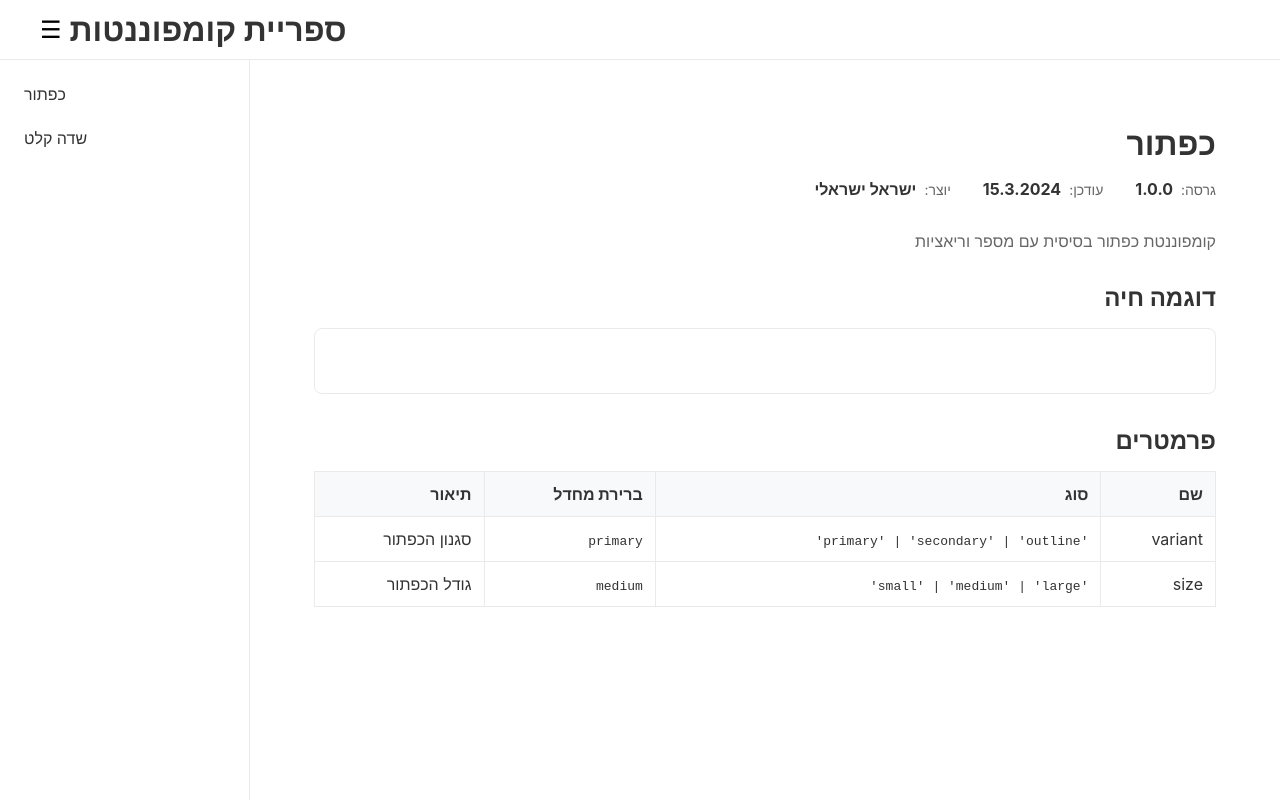
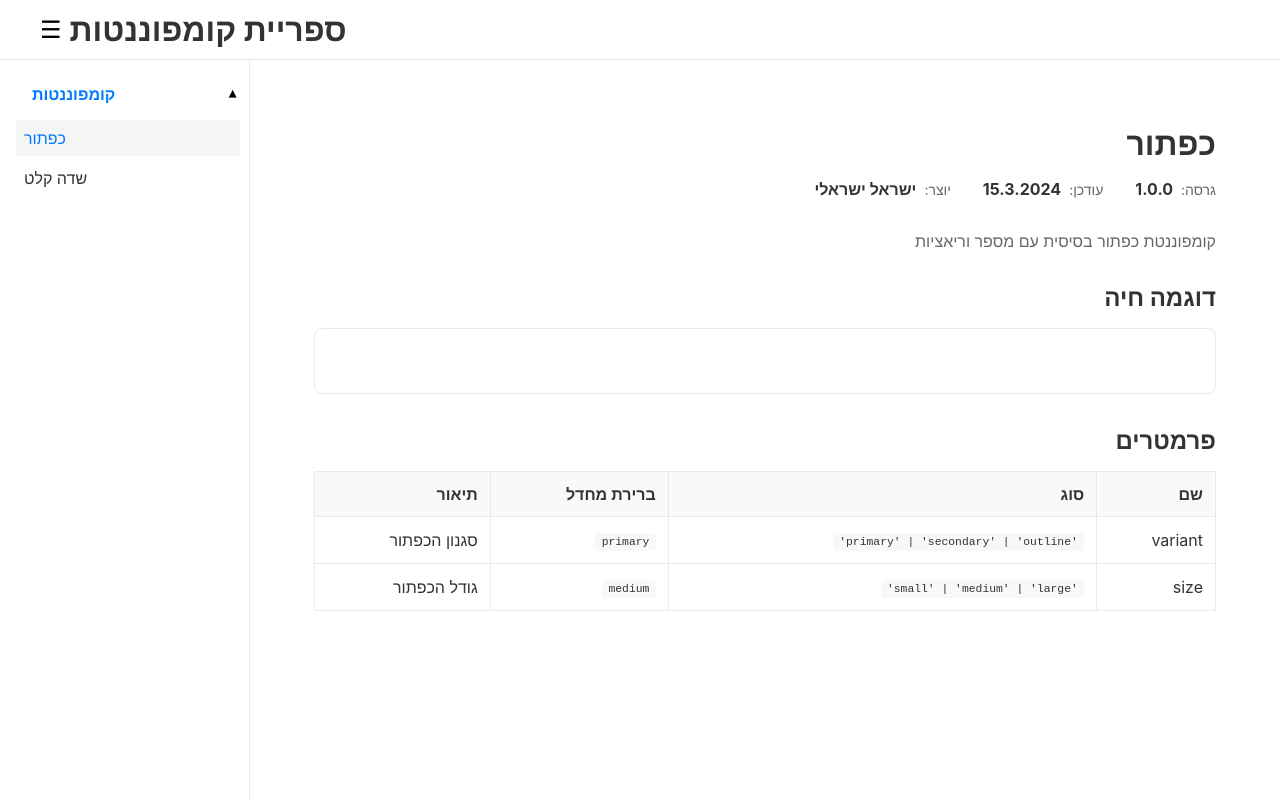
Before and after one commit to chezkin/lb, a React (Vite) app: page /features/button in a window 1280 px wide. Built offline with nearby package versions, Linux system fonts and the light colour scheme.

Commit message:
feat: enhance Sidebar and FeaturePage components with NavGroup and PropsTable integration

```diff
--- /dev/null
+++ b/src/components/NavGroup/NavGroup.module.scss
@@ -0,0 +1,71 @@
+@use '../../styles/variables' as *;
+
+.navGroup {
+  width: 100%;
+  @include flex-column;
+  gap: 0.5rem;
+}
+
+.header {
+  display: flex;
+  align-items: center;
+  width: 100%;
+  padding-left: 0.5rem;
+}
+
+.title {
+  flex: 1;
+  padding: 0.5rem;
+  @include link-reset;
+  @include hover-effect;
+  font-weight: 600;
+  white-space: nowrap;
+  overflow: hidden;
+  text-overflow: ellipsis;
+  min-width: 0;
+  max-width: 80%;
+
+  &.active {
+    color: var(--primary-color);
+  }
+}
+
+.expandButton {
+  background: none;
+  border: none;
+  padding: 0.5rem;
+  cursor: pointer;
+  transition: transform 0.2s ease;
+  flex-shrink: 0;
+
+  &.expanded {
+    transform: rotate(180deg);
+  }
+
+  &:hover {
+    opacity: 0.8;
+  }
+}
+
+.items {
+  @include flex-column;
+  gap: 0.25rem;
+  padding-right: 1rem;
+  margin-right: 0.5rem;
+  border-right: 2px solid $border-color;
+}
+
+.item {
+  padding: 0.5rem;
+  @include link-reset;
+  @include hover-effect;
+  white-space: nowrap;
+  overflow: hidden;
+  text-overflow: ellipsis;
+
+  &.active {
+    color: var(--primary-color);
+    background: $hover-bg;
+    border-radius: 4px;
+  }
+}
--- /dev/null
+++ b/src/components/NavGroup/NavGroup.tsx
@@ -0,0 +1,64 @@
+import { useState, useEffect } from 'react'
+import { Link, useLocation } from 'react-router-dom'
+import styles from './NavGroup.module.scss'
+
+interface NavItem {
+  id: string
+  name: string
+}
+
+interface NavGroupProps {
+  title: string
+  baseUrl: string
+  items: NavItem[]
+}
+
+const NavGroup = ({ title, baseUrl, items }: NavGroupProps) => {
+  const [isExpanded, setIsExpanded] = useState(false)
+  const location = useLocation()
+
+  // בדיקה האם אנחנו נמצאים בתת-נתיב של הקבוצה הזו
+  const isActiveGroup = location.pathname.startsWith(`/${baseUrl}`)
+  const activeItemId = location.pathname.split('/').pop()
+
+  // פתיחה אוטומטית של הקבוצה אם אנחנו בתוכה
+  useEffect(() => {
+    if (isActiveGroup) {
+      setIsExpanded(true)
+    }
+  }, [isActiveGroup])
+
+  return (
+    <div className={styles.navGroup}>
+      <div className={styles.header}>
+        <Link
+          to={`/${baseUrl}`}
+          className={`${styles.title} ${isActiveGroup ? styles.active : ''}`}
+        >
+          {title}
+        </Link>
+        <button
+          onClick={() => setIsExpanded(!isExpanded)}
+          className={`${styles.expandButton} ${isExpanded ? styles.expanded : ''}`}
+        >
+          ▼
+        </button>
+      </div>
+      {isExpanded && (
+        <div className={styles.items}>
+          {items.map(item => (
+            <Link
+              key={item.id}
+              to={`/${baseUrl}/${item.id}`}
+              className={`${styles.item} ${item.id === activeItemId ? styles.active : ''}`}
+            >
+              {item.name}
+            </Link>
+          ))}
+        </div>
+      )}
+    </div>
+  )
+}
+
+export default NavGroup
--- /dev/null
+++ b/src/components/PropsTable/PropsTable.module.scss
@@ -0,0 +1,25 @@
+.table {
+  width: 100%;
+  border-collapse: collapse;
+  direction: rtl;
+
+  th, td {
+    padding: 0.75rem;
+    border: 1px solid #eaeaea;
+    text-align: right;
+  }
+
+  th {
+    background-color: #f8f9fa;
+    font-weight: 600;
+  }
+
+  code {
+    direction: ltr;
+    display: inline-block;
+    background-color: #f6f8fa;
+    padding: 0.2rem 0.4rem;
+    border-radius: 4px;
+    font-size: 0.875em;
+  }
+}
--- /dev/null
+++ b/src/components/PropsTable/PropsTable.tsx
@@ -0,0 +1,35 @@
+import { FeatureParam } from '../../data/features'
+import styles from './PropsTable.module.scss'
+
+interface PropsTableProps {
+  params: FeatureParam[]
+}
+
+const PropsTable = ({ params }: PropsTableProps) => {
+  if (!params || params.length === 0) return null
+
+  return (
+    <table className={styles.table}>
+      <thead>
+        <tr>
+          <th>שם</th>
+          <th>סוג</th>
+          <th>ברירת מחדל</th>
+          <th>תיאור</th>
+        </tr>
+      </thead>
+      <tbody>
+        {params.map(param => (
+          <tr key={param.name}>
+            <td>{param.name}</td>
+            <td><code>{param.type}</code></td>
+            <td><code>{param.defaultValue}</code></td>
+            <td>{param.description}</td>
+          </tr>
+        ))}
+      </tbody>
+    </table>
+  )
+}
+
+export default PropsTable
--- a/src/components/Sidebar/Sidebar.tsx
+++ b/src/components/Sidebar/Sidebar.tsx
@@ -1,5 +1,5 @@
-import { Link } from 'react-router-dom'
 import { features } from '../../data/features'
+import NavGroup from '../../components/NavGroup/NavGroup'
 import styles from './Sidebar.module.scss'
 
 interface SidebarProps {
@@ -8,16 +8,18 @@ interface SidebarProps {
 
 const Sidebar = ({ isOpen }: SidebarProps) => {
   return (
-    isOpen &&
-    <aside className={`${styles.sidebar} ${isOpen ? styles.open : ''}`}>
-      <nav>
-        {features.map(feature => (
-          <Link key={feature.id} to={`/features/${feature.id}`}>
-            {feature.name}
-          </Link>
-        ))}
-      </nav>
-    </aside>
+    isOpen && (
+      <aside className={`${styles.sidebar} ${isOpen ? styles.open : ''}`}>
+        <nav>
+          <NavGroup
+            title="קומפוננטות"
+            baseUrl="features"
+            items={features}
+          />
+          {/* אפשר להוסיף עוד קבוצות ניווט כאן */}
+        </nav>
+      </aside>
+    )
   )
 }
 
--- a/src/pages/FeaturePage/FeaturePage.tsx
+++ b/src/pages/FeaturePage/FeaturePage.tsx
@@ -1,5 +1,6 @@
 import { useParams } from 'react-router-dom'
 import { features } from '../../data/features'
+import PropsTable from '../../components/PropsTable/PropsTable'
 import styles from './FeaturePage.module.scss'
 
 const FeaturePage = () => {
@@ -32,7 +33,6 @@ const FeaturePage = () => {
 
       <p className={styles.description}>{feature.description}</p>
 
-
       <section className={styles.section}>
         <h2>דוגמה חיה</h2>
         <div className={styles.demo}>
@@ -43,26 +43,7 @@ const FeaturePage = () => {
       {feature.params && feature.params.length > 0 && (
         <section className={styles.section}>
           <h2>פרמטרים</h2>
-          <table className={styles.table}>
-            <thead>
-              <tr>
-                <th>שם</th>
-                <th>סוג</th>
-                <th>ברירת מחדל</th>
-                <th>תיאור</th>
-              </tr>
-            </thead>
-            <tbody>
-              {feature.params.map(param => (
-                <tr key={param.name}>
-                  <td>{param.name}</td>
-                  <td><code>{param.type}</code></td>
-                  <td><code>{param.defaultValue}</code></td>
-                  <td>{param.description}</td>
-                </tr>
-              ))}
-            </tbody>
-          </table>
+          <PropsTable params={feature.params} />
         </section>
       )}
     </div>
```
